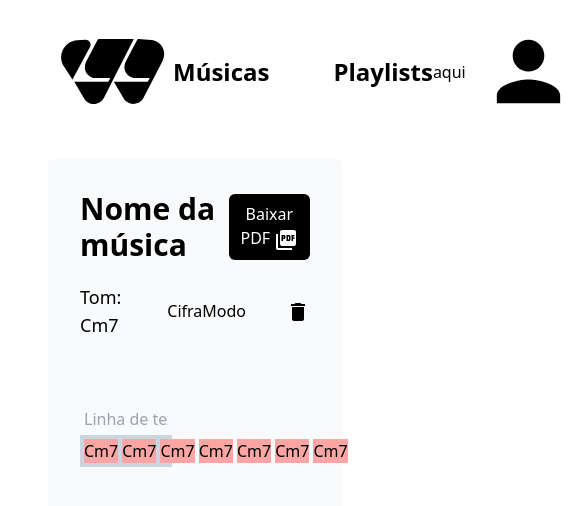
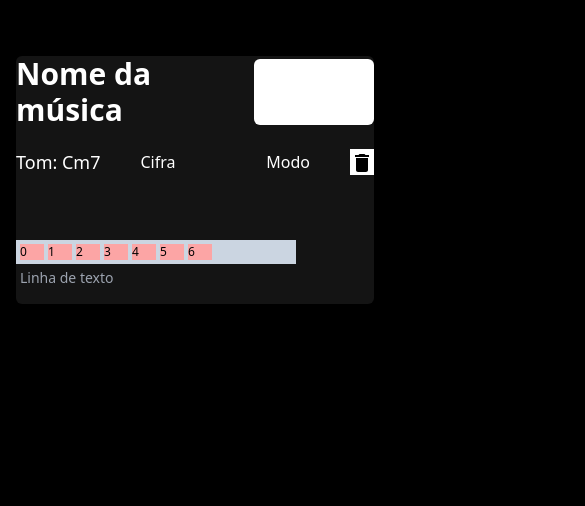
Before and after one commit to RafaelFernandes12/lyrics_lab_front_end, a Next.js app: page /song/1 in a window 390 px wide. Shown: the top 506 px of the page, 585 px wide, since content can reach past the window. Built offline with nearby package versions, Linux system fonts and the light colour scheme.

Commit message:
feat: working on responsive design

```diff
--- a/src/app/(app)/song/components/Board.tsx
+++ b/src/app/(app)/song/components/Board.tsx
@@ -6,8 +6,8 @@ import TextLine from './TextLine';
 export default function Board() {
   return(
     <div>
+      <ChordLine />
       <TextLine />
-      <ChordLine />
     </div>
   );
 }
--- a/src/app/(app)/song/components/ChordBox.tsx
+++ b/src/app/(app)/song/components/ChordBox.tsx
@@ -13,9 +13,9 @@ export default function ChordBox({id, index}: props) {
           {...provided.draggableProps}
           {...provided.dragHandleProps}
           ref={provided.innerRef}
-          className="flex items-center w-min h-min bg-red-300"
+          className="flex items-center min-w-6 h-min bg-red-300 text-xs"
         >
-          Cm7
+          {index}
         </div>
       )}
     </Draggable>
--- a/src/app/(app)/song/components/ChordLine.tsx
+++ b/src/app/(app)/song/components/ChordLine.tsx
@@ -24,7 +24,7 @@ export default function ChordLine() {
         <Droppable droppableId="chordBoxes" direction="horizontal">
           {(provided) => (
             <div
-              className="flex gap-1  p-1 w-2/5 bg-slate-300"
+              className="flex gap-1 p-1 w-[280px] bg-slate-300"
               ref={provided.innerRef}
               {...provided.droppableProps}
             >
--- a/src/app/(app)/song/components/TextLine.tsx
+++ b/src/app/(app)/song/components/TextLine.tsx
@@ -1,5 +1,3 @@
-'use client';
-
 import { useState } from 'react';
 
 export default function TextLine() {
@@ -11,7 +9,7 @@ export default function TextLine() {
 
   return(
     <input
-      className="bg-transparent p-1 w-2/5"
+      className="bg-transparent p-1 w-[280px] mb-3 outline-none bg-lime-200 text-sm"
       type="text"
       value={line}
       onChange={handleChange}
--- a/src/app/globals.css
+++ b/src/app/globals.css
@@ -4,7 +4,7 @@
 
 @layer base {
     body {
-        @apply mx-12 my-6;
+        @apply mx-12 my-6 max-sm:m-0 max-sm:p-4;
     }
     section {
         @apply mb-10;
--- a/src/app/layout.tsx
+++ b/src/app/layout.tsx
@@ -1,4 +1,3 @@
-import { Header } from '@/components/Header/Header';
 import './globals.css';
 
 export default function RootLayout({
@@ -7,8 +6,8 @@ export default function RootLayout({
   return (
     <html lang="pt-br" className='dark'>
       <body className='dark:bg-black'>
-        <Header />
-        <main className='bg-slate-50 p-8 my-10 rounded-md dark:bg-[#141414]'>{children}</main>
+        {/* <Header /> */}
+        <main className='bg-slate-50 max-sm:bg-transparent p-8 max-sm:p-0 w-full my-10 rounded-md dark:bg-[#141414]'>{children}</main>
       </body>
     </html>
   );
```
